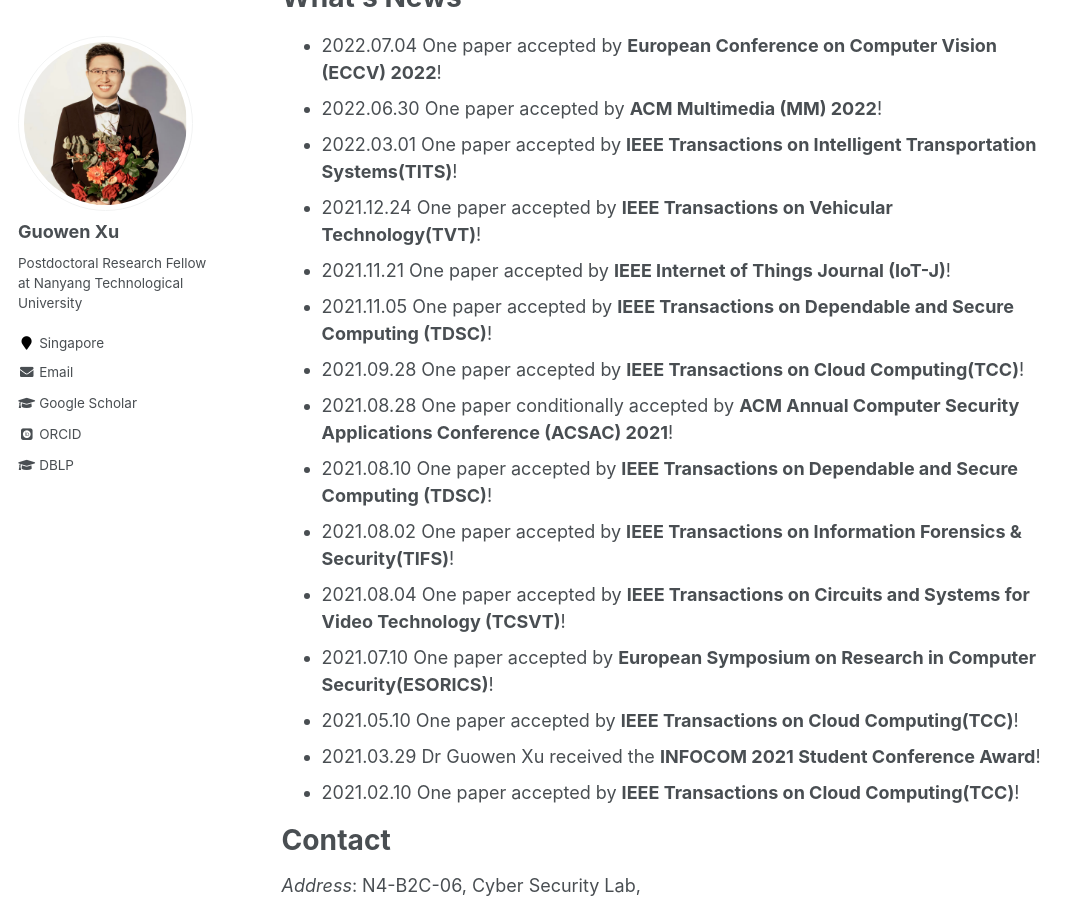
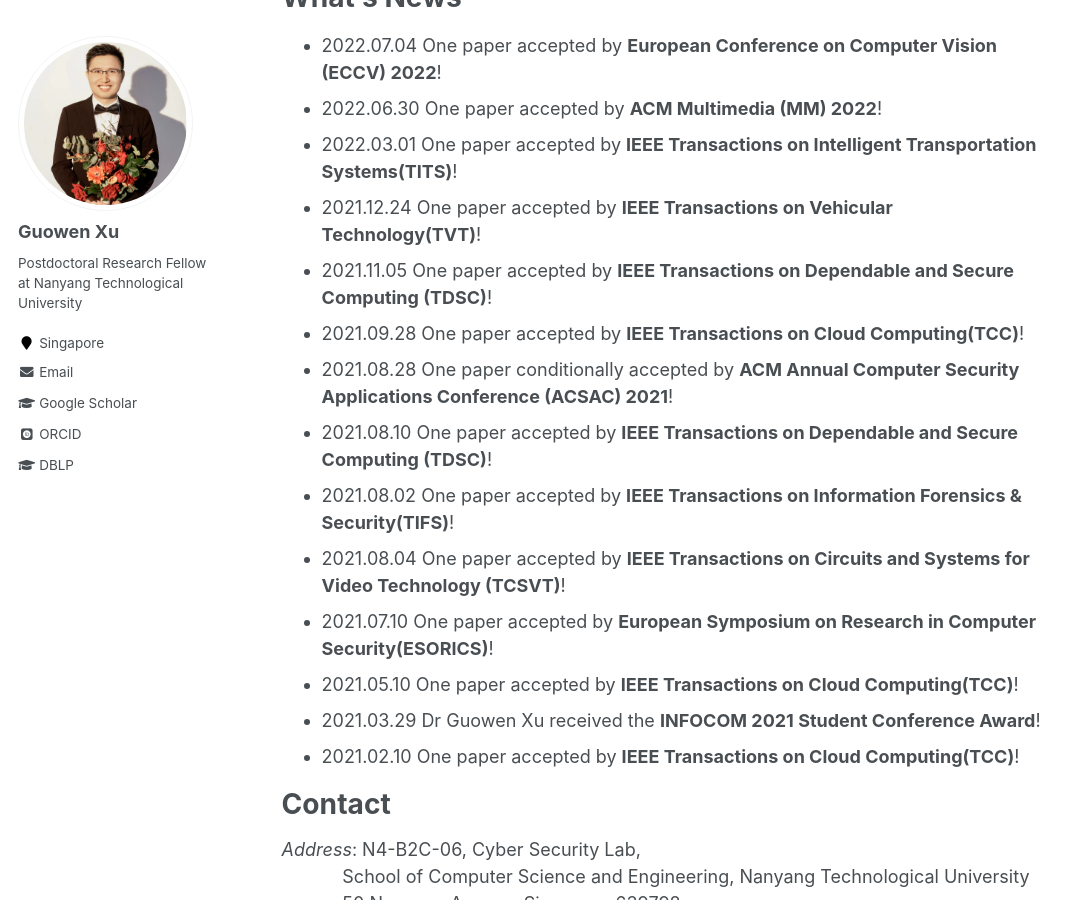
Before and after one commit to Guowen-xu/guowen-xu.github.io, a Jekyll site: the page built from _pages/about.md, in a window 1280 px wide and 900 px high, scrolled down 725 px. Shown: the whole window, without its empty margins (0-1084 px from the left). Built offline with Jekyll 4.4.1, drawn with Linux system fonts in a browser that asks for light colours; some web fonts are replaced.

Commit message:
Update about.md

```diff
--- a/_pages/about.md
+++ b/_pages/about.md
@@ -28,7 +28,6 @@ What's News
 - 2022.06.30 One paper accepted by **ACM Multimedia (MM) 2022**!
 - 2022.03.01 One paper accepted by **IEEE Transactions on Intelligent Transportation Systems(TITS)**!
 - 2021.12.24 One paper accepted by **IEEE Transactions on Vehicular Technology(TVT)**!
-- 2021.11.21 One paper  accepted by **IEEE Internet of Things Journal (IoT-J)**!
 - 2021.11.05 One paper  accepted by **IEEE Transactions on Dependable and Secure Computing (TDSC)**!
 - 2021.09.28 One paper accepted by **IEEE Transactions on Cloud Computing(TCC)**!
 - 2021.08.28 One paper conditionally accepted by **ACM Annual Computer Security Applications Conference (ACSAC) 2021**!
```
